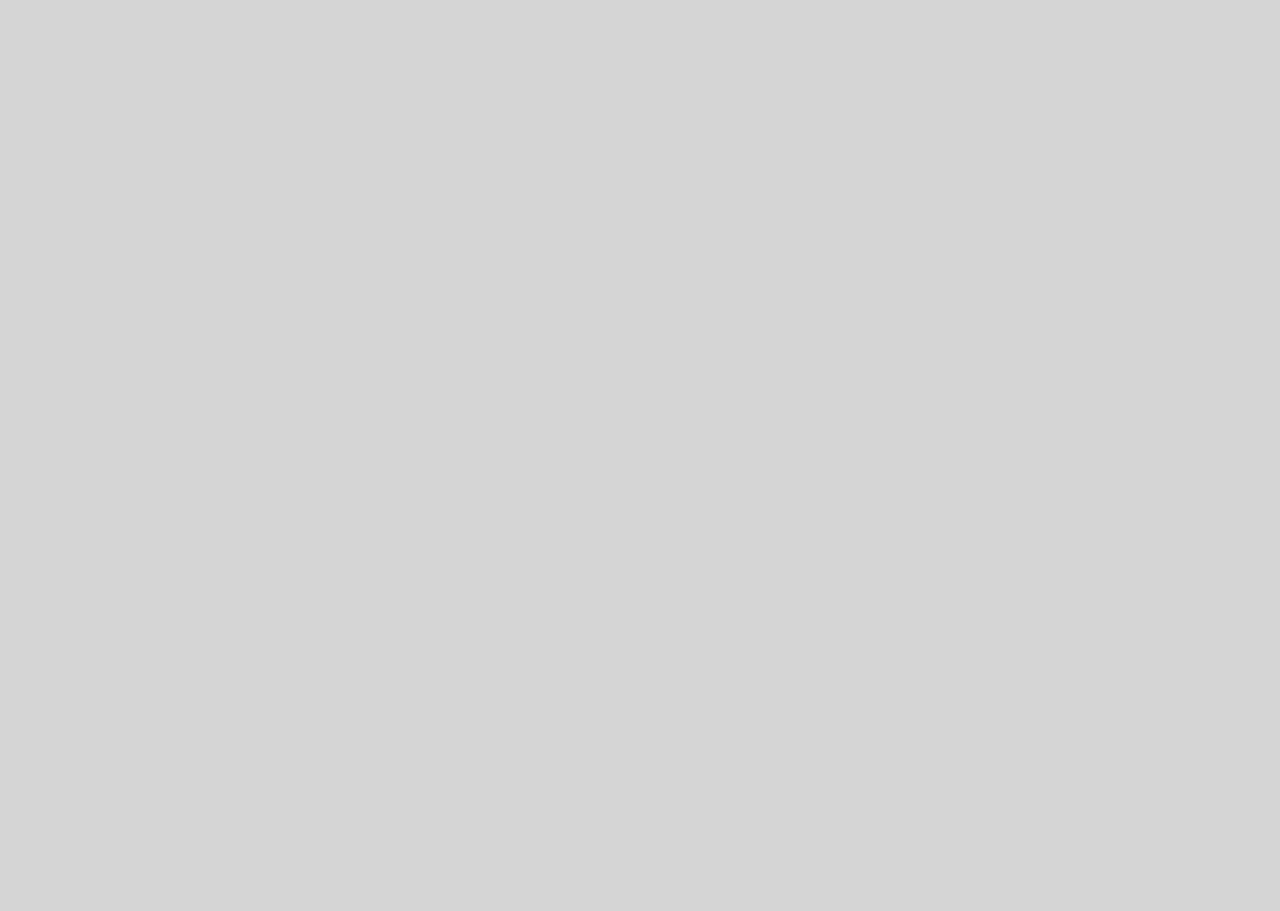
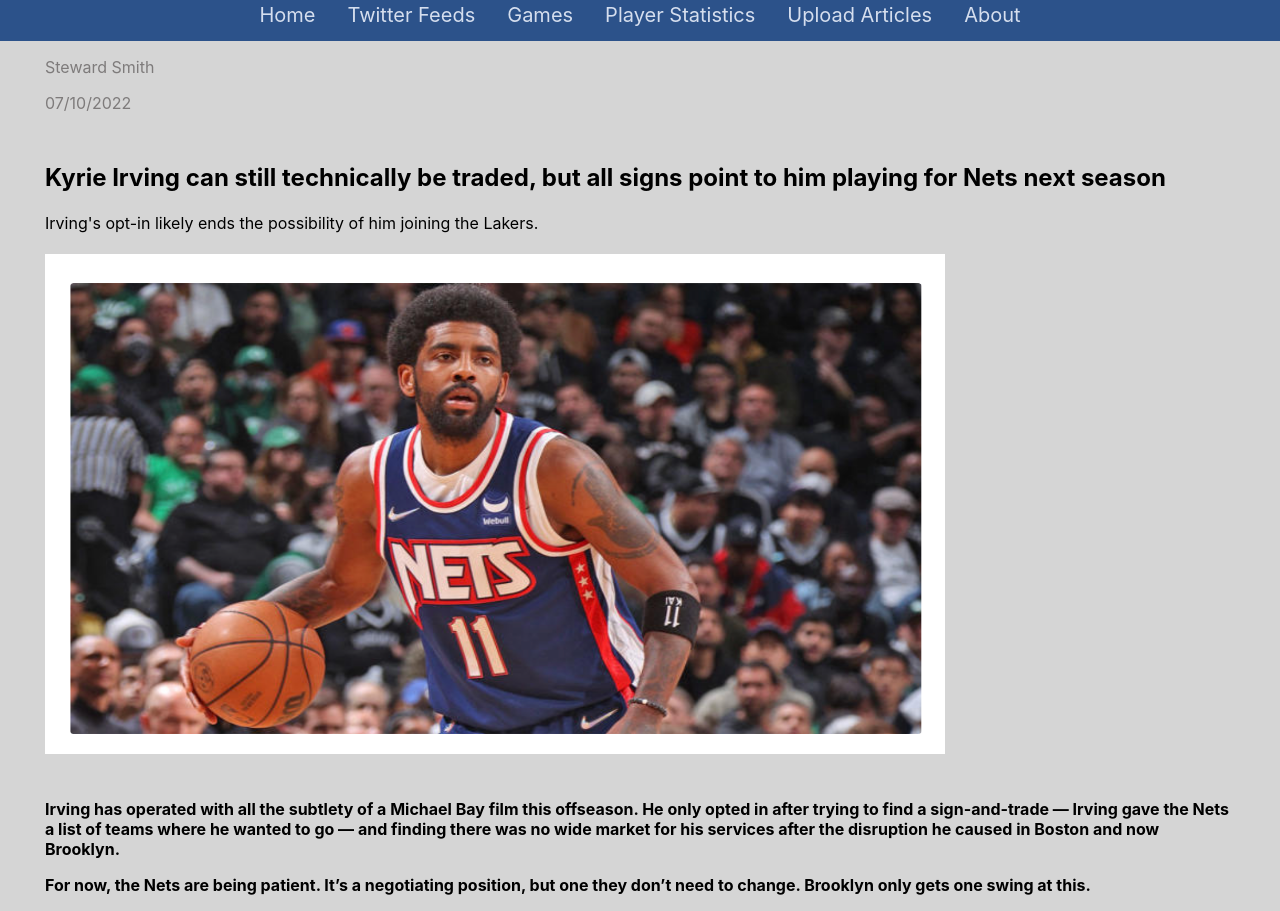
Before and after one commit to sfsu-joseo/csc648-848-01-sw-engineering-summer-22-team02, a React (Create React App) app in the folder application/front-end/: page /ArticleView in a window 1280 px wide. Before the commit this address had no page. Shown: the part 100-1011 px from the top of the page. Before the commit the page ends 800 px from the top, so only its background shows below. Built offline with nearby package versions, Linux system fonts and the light colour scheme.

Commit message:
article view update on picture

```diff
--- a/application/front-end/src/App.js
+++ b/application/front-end/src/App.js
@@ -7,6 +7,8 @@
 import { Route, Link, Routes } from "react-router-dom";
 import Navbar from "./Navbar";
 import TempPage from "./TempPage";
+import ArticleView from "./ArticleView";
+import UploadArticle from "./UploadArticle";
 
 // Import other team member's file names
 import Ireland from "./PersonalAbout/Ireland";
@@ -26,6 +28,8 @@
         <Route path="/About" element={<About />} />
         <Route path="/SignUp" element={<SignUp />} />
         <Route path="/TempPage" element={<TempPage />} />
+        <Route path="/ArticleView" element={<ArticleView />} />
+        <Route path="/UploadArticle" element={<UploadArticle />} />
 
         {/* Route other team member's file names */}
         <Route path="/PersonalAbout/Ireland" element={<Ireland />} />
--- /dev/null
+++ b/application/front-end/src/ArticleView.js
@@ -0,0 +1,40 @@
+import React from "react";
+import Navbar from "./Navbar";
+import "./Home.css";
+
+
+const ArticleView = () => {
+    return (
+        <>
+            <Navbar />
+            <div className="article">
+                <p className="author">Steward Smith</p>
+                <p className="date">07/10/2022</p>
+                <h2 className="heading">Kyrie Irving can still technically be traded,
+                    but all signs point to him playing for Nets next season
+                </h2>
+                <h4 className="sub-heading">
+                    Irving's opt-in likely ends the possibility of him joining the Lakers.
+                </h4>
+                <p className="image">
+                <img
+                    className="article_image"
+                    alt="Article Img"
+                    src={require("./HomePage_Images/Article_Img.png")}
+                ></img>
+                </p>
+                <p className="content">Irving has operated with all the subtlety of a Michael Bay film this offseason.
+                    He only opted in after trying to find a sign-and-trade — Irving gave the Nets a
+                    list of teams where he wanted to go — and finding there was no wide market for
+                    his services after the disruption he caused in Boston and now Brooklyn.
+                </p>
+                <p className="conclusion">For now, the Nets are being patient. It’s a negotiating position, but one they don’t
+                    need to change. Brooklyn only gets one swing at this.
+
+                </p>
+            </div>
+        </>
+    );
+}
+
+export default ArticleView;
--- a/application/front-end/src/Home.css
+++ b/application/front-end/src/Home.css
@@ -141,3 +141,64 @@
   left: 50%;
   transform: translate(-50%, -50%);
 }
+
+
+/* Article View Formating */
+
+.article .author{
+  text-align: left;
+  margin-bottom: 5px;
+  color: rgb(126, 123, 123);
+  margin-left: 45px;
+  margin-right: 50px;
+}
+
+.article .date{
+ text-align: left;
+ color: rgb(126, 123, 123);
+ margin-left: 45px;
+ margin-right: 50px;
+}
+
+.article .heading{
+  text-align: left;
+  margin-left: 45px;
+  margin-right: 50px;
+  padding-top: 30px;
+}
+
+.article .sub-heading{
+  text-align: left;
+  font-weight: 400;
+  margin-left: 45px;
+  margin-right: 50px;
+}
+
+.article .image{
+  height: 500px;
+  width: 900px;
+  margin-bottom: 45px;
+
+
+}
+.article .image .article_image{
+  height: 500px;
+  width: 900px;
+  margin-left: 45px;
+
+
+}
+.article .content{
+ text-align: left;
+ font-weight: 650;
+ margin-left: 45px;
+ margin-right: 50px;
+}
+.article .conclusion{
+  text-align: left;
+  font-weight: 650;
+  margin-left: 45px;
+  margin-right: 50px;
+}
+
+/* Upload Article Formating  */
--- a/application/front-end/src/InputSubmission.js
+++ b/application/front-end/src/InputSubmission.js
@@ -1,6 +1,7 @@
 import React, { useState, useEffect } from "react";
 import axios from "axios";
 import "./Navbar.css";
+import ArticleView from "./ArticleView";
 
 function InputSubmission() {
   const [data, setData] = useState("");
@@ -81,11 +82,13 @@
                   <h3 className="data_text">{data.sport}</h3>
                 </div>
                 <div className="column2">
+                  <a href="/ArticleView">
                   <img
                     className="image"
                     alt="Article "
                     src={data.image_URL}
                   ></img>
+                  </a>
                 </div>
               </div>
             </>
--- a/application/front-end/src/Navbar.js
+++ b/application/front-end/src/Navbar.js
@@ -1,7 +1,8 @@
 import React from "react";
 import "./Navbar.css";
 import { Link} from "react-router-dom";
-
+import "./ArticleView";
+import "./UploadArticle";
 
 const Navbar = () => {
   return (
@@ -64,6 +65,11 @@
           </a>
         </li>
         <li>
+          <a className="player_stats" href="/UploadArticle">
+            Upload Articles
+          </a>
+        </li>
+        <li>
           <a className="player_stats" href="/About">
             About
           </a>
--- /dev/null
+++ b/application/front-end/src/UploadArticle.js
@@ -0,0 +1,15 @@
+import React from "react";
+import Navbar from "./Navbar";
+import "./Home.css";
+
+
+const UploadArticle = () => {
+    return (
+        <>
+            <Navbar />
+
+        </>
+    );
+}
+
+export default UploadArticle;
```
Also changed, not shown: application/front-end/src/HomePage_Images/Article_Img.png (added).
